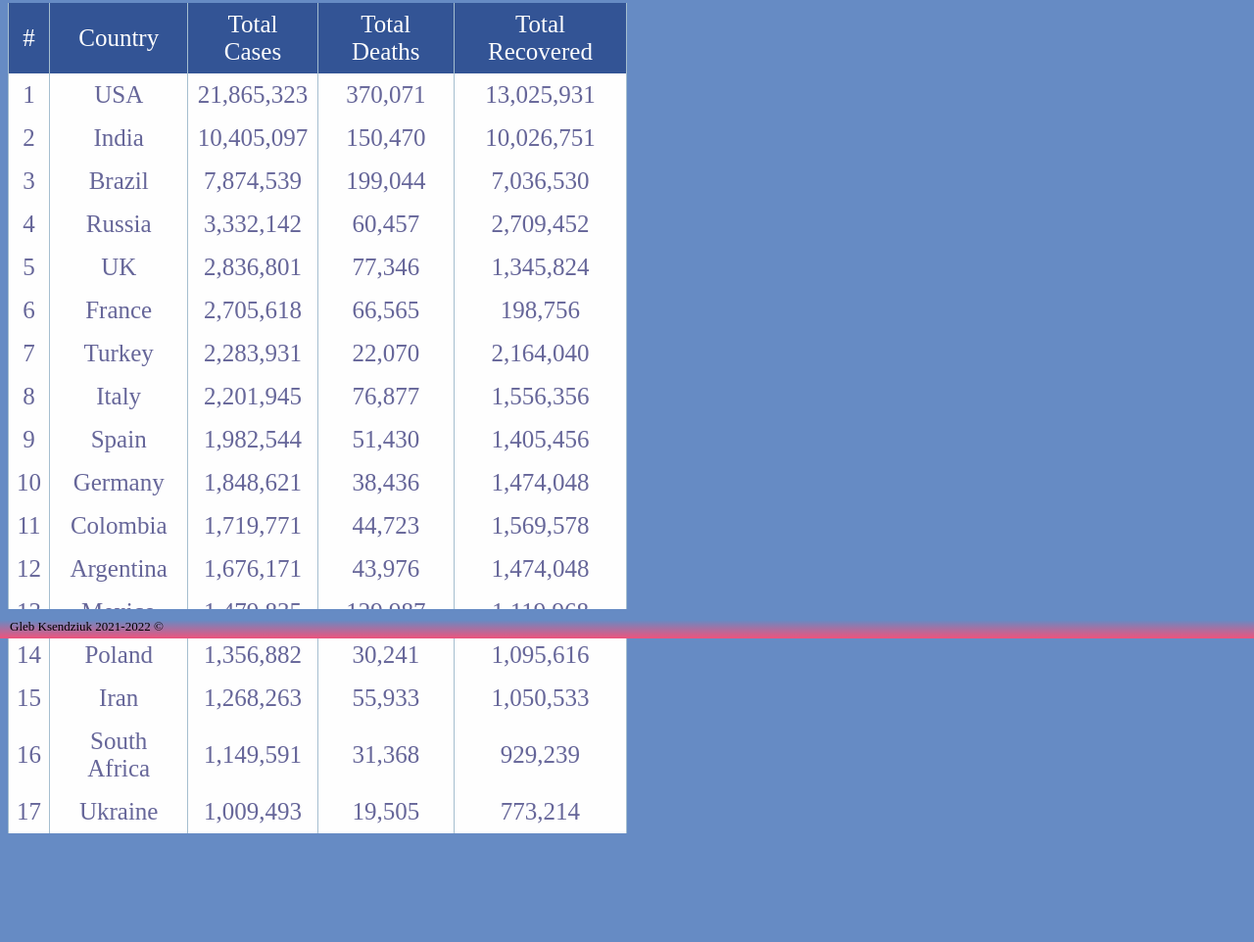
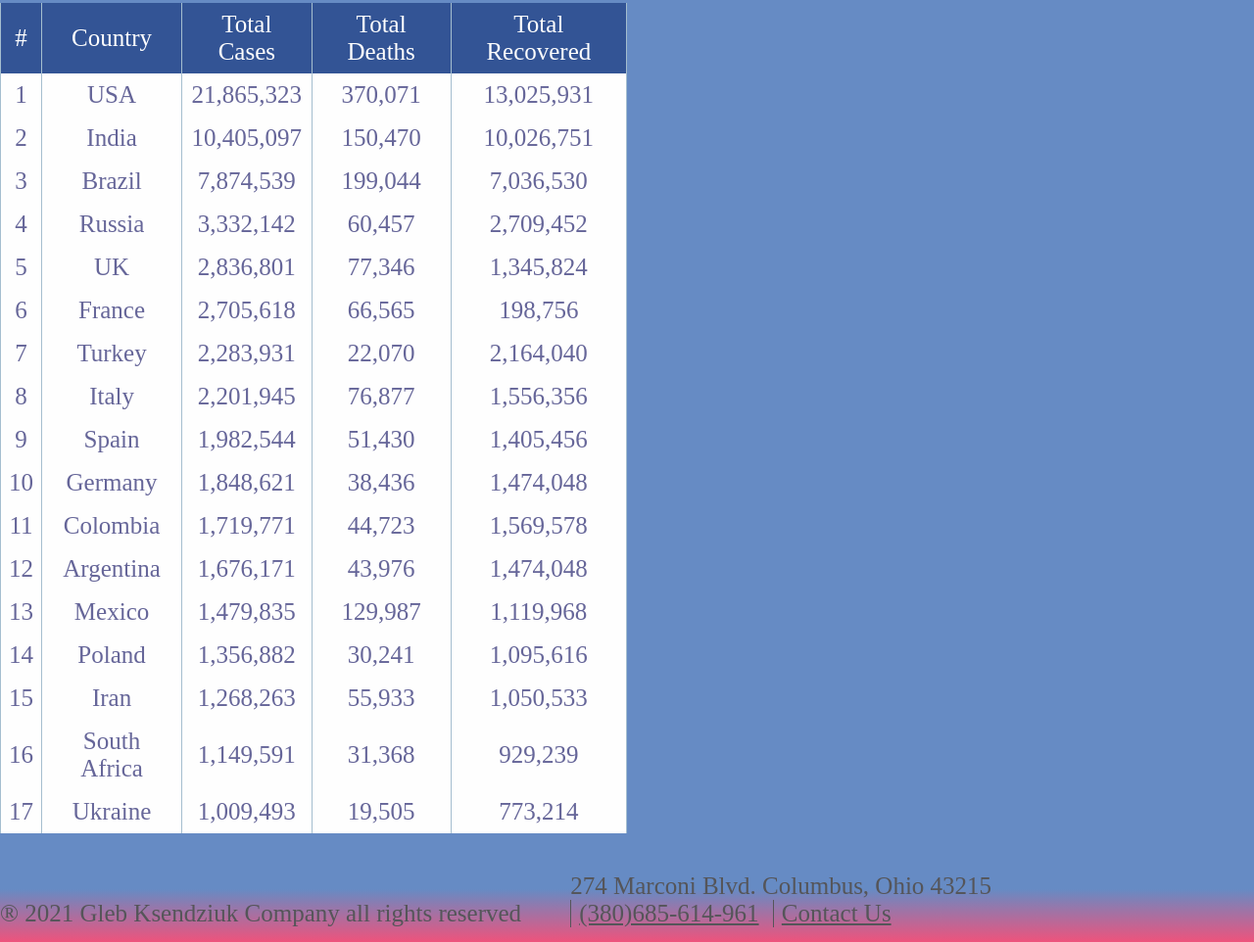
Before and after one commit to ari10000krat/homework3, a plain HTML site: page index.html in a window 1280 px wide. Shown: the part 148-1110 px from the top of the page at 98% size. Before the commit the page ends 1024 px from the top, so only its background shows below. Drawn offline with Linux system fonts and the light colour scheme.

Commit message:
Add footer changes.

```diff
--- a/css/style.css
+++ b/css/style.css
@@ -4,6 +4,7 @@
     font-size: 25px;
     font-weight: 200;
 }
+bo
 
 
 .menu{
@@ -11,11 +12,11 @@
     background-color: #3E5196;
     margin: 0px 0px 0px 0px;
     padding: 0px 0px 0px 0px;
-    position: sticky;
     top:0%;
     left: 0px;
     white-space: nowrap;
-    margin-top: -30px;
+    position: sticky;
+
 }
  .menu a:hover {/*,.menu img:hover */
     background-color: #EE537C;
@@ -28,7 +29,7 @@ nav a.active{
 
 .menu ul{
     background-color: #3E5196;
-
+    padding-inline-start: 0px;
     border-bottom: 5px solid #EE537C;
 
 
@@ -97,7 +98,7 @@ h2{
 table.rightimg{
     width: 30%;
 }
-.footer{
+/* .footer{
     position: fixed;
     left: 0;
     bottom: 0;
@@ -107,7 +108,7 @@ table.rightimg{
     width: 100%;
     font-size: small;
     height: 10px;
-}
+} */
 
 table {
     font-family: "Lucida Sans Unicode", "Lucida Grande", Sans-Serif;
@@ -147,12 +148,15 @@ td:hover tr{
 
 body.contact{
     background-color: #335495;
+    margin: -30px 0px;
 }
 body.home{
     background-color: #668BC4;
+    margin: -30px 0px;
 }
 body.about{
     background-color: #668BC4;
+    margin: -30px 0px;
 }
 
 form input,
@@ -160,6 +164,8 @@ form textarea{
     margin: 3px;
     background-color: #335495;
     color: white;
+    border-radius: 10px;
+
 
 }
 input:focus,
@@ -189,7 +195,41 @@ textarea::-webkit-textarea-placeholder
 .pressed-button:hover{
     background: linear-gradient(45deg, rgb(238, 83, 124), rgb(62, 81, 150));
 }
+
+.footer{
+    background-color: #efefef;
+    padding: 1px 0px;
+    font-size: 14px;
+    margin: 0 auto;
+    padding: 15px 0;
+    width: 100%;
+
+}
+.copyright,
+.contacts{
+    margin: 0px;
+    display: inline-block;
+    width: 45%;
+}
+
+.copyright,
+.contacts-item{
+    color:#555559;
+}
+
+.contacts-item{
+    display: inline-block;
+}
+.contacts-item--bordered{
+    padding-left: 8px;
+    border-left: 1px solid #555559;
+    margin-right: 8px;
+}
+
 body.contact .footer{
+    position: fixed;
+    left: 0;
+    bottom: 0;
     background: linear-gradient(0deg, rgba(238,83,124,1) 0%, rgba(51,84,149,1) 100%);
 
 }
--- a/index.html
+++ b/index.html
@@ -162,7 +162,18 @@
         </p>
     </div>
     <div class="footer">
-        Gleb Ksendziuk 2021-2022 &copy;
+        <div class="container">
+            <p class="copyright">&reg; 2021 Gleb Ksendziuk Company all rights reserved</p>
+            <p class="contacts">
+                <span class="contacts-item ">
+                    274 Marconi Blvd. Columbus, Ohio 43215
+                </span>
+                <a class="contacts-item contacts-item--bordered" href="tel:380685614961">
+                    (380)685-614-961
+                </a>
+                <a class="contacts-item contacts-item--bordered" href="contact.html">Contact Us</a>
+            </p>
+        </div>
     </div>
 </body>
 
```
Also changed, not shown: about.html (+16 -3 lines), contact.html (+12 -1 lines).
